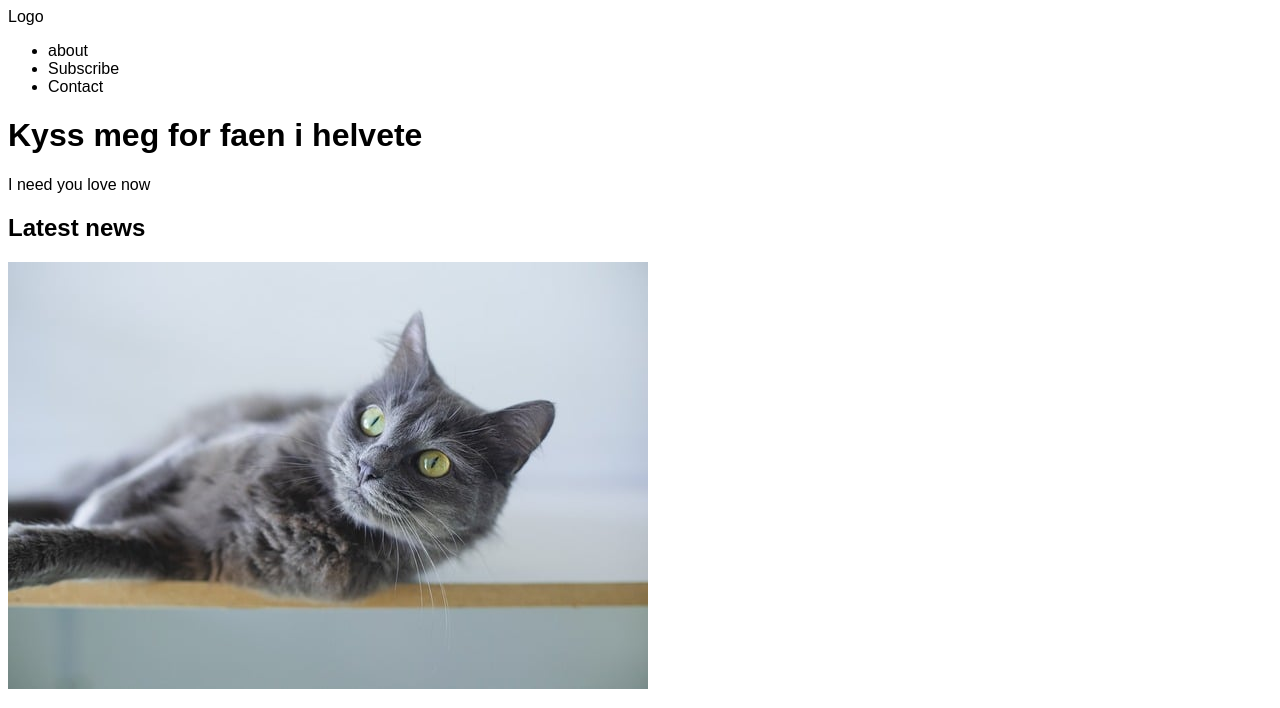
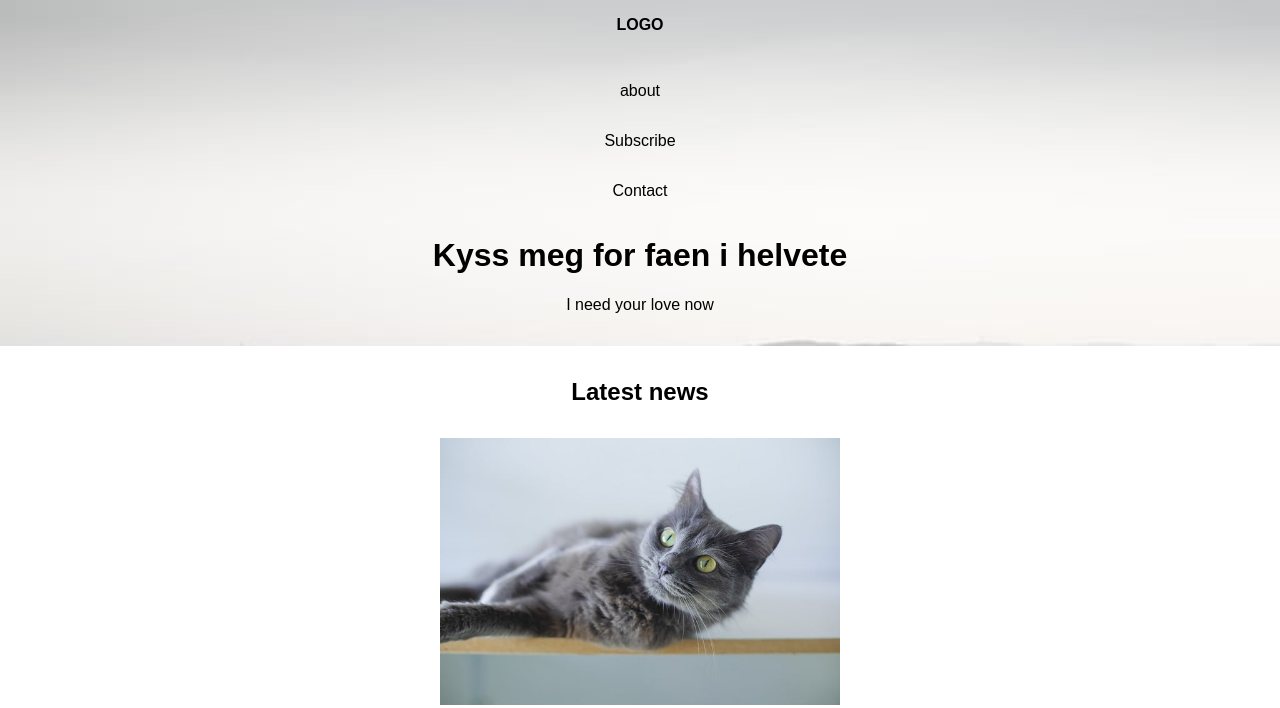
Before and after one commit to Kfmoss/webU18_sept, a plain HTML site: page HTML-OG-CSS/index.html in a window 1280 px wide. Shown: the top 708 px of the page. Drawn offline with Linux system fonts and the light colour scheme.

Commit message:
almost finished haha

```diff
--- a/HTML-OG-CSS/index.html
+++ b/HTML-OG-CSS/index.html
@@ -13,13 +13,13 @@
                 <a href="index.html">Logo</a>
             </span>
             <ul>
-                <li><a href="about.html"> about</a></li>
+                <li><a href="#"> about</a></li>
                 <li><a href="#">Subscribe</a></li>
                 <li><a href="#">Contact</a></li>
             </ul>
         </nav>
         <h1>Kyss meg for faen i helvete</h1>
-        <p>I need you love now</p>
+        <p>I need your love now</p>
     </header>
     <main>
         <section>
--- a/styles/style.css
+++ b/styles/style.css
@@ -1,11 +1,46 @@
 body{
     font-family: Arial, Helvetica, sans-serif;
+    margin: 0;
 }
 header{
+    text-align: center;
+    background-image: url("/HTML-OG-CSS/img/rocks-8208314_640.jpg");
+    background-size: cover;
+    padding: 0 0 1rem 0;
 
+}
+header nav ul{
+    margin: 1rem 0 0 0;
+    padding: 0;
+}
+header nav span a{
+    font-weight: 900;
+    text-transform: uppercase;
 }
 
 nav a{
     text-decoration: none;
     color:black;
+    padding: 1rem;
+    display: inline-block;
 }
+
+main{
+    text-align: center;
+}
+
+main section h2{
+    margin: 2rem 0;
+
+}
+article{
+    max-width: 400px;
+    min-width: 250px;
+    width: 100%;
+    margin: 0 auto ;
+}
+
+main section article img{
+    width: 100%;
+
+}
```
